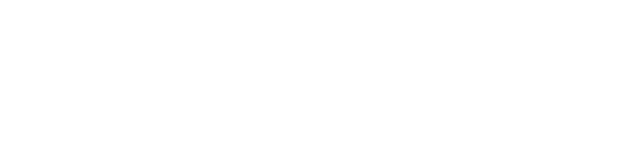
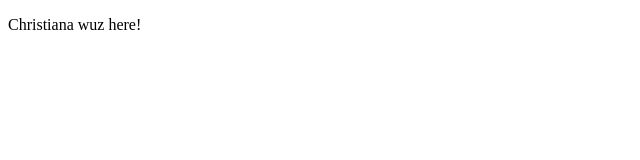
Before and after one commit to crouton21/dummyBranchPractice, a plain HTML site: page index.html in a window 1280 px wide. Shown: the whole page, without its empty margins (0-640 px from the left). Drawn offline with Linux system fonts and the light colour scheme.

Commit message:
added my name

```diff
--- a/index.html
+++ b/index.html
@@ -7,6 +7,6 @@
     <title>Dummy!</title>
 </head>
 <body>
-
+    <p>Christiana wuz here!</p>
 </body>
 </html>
```
